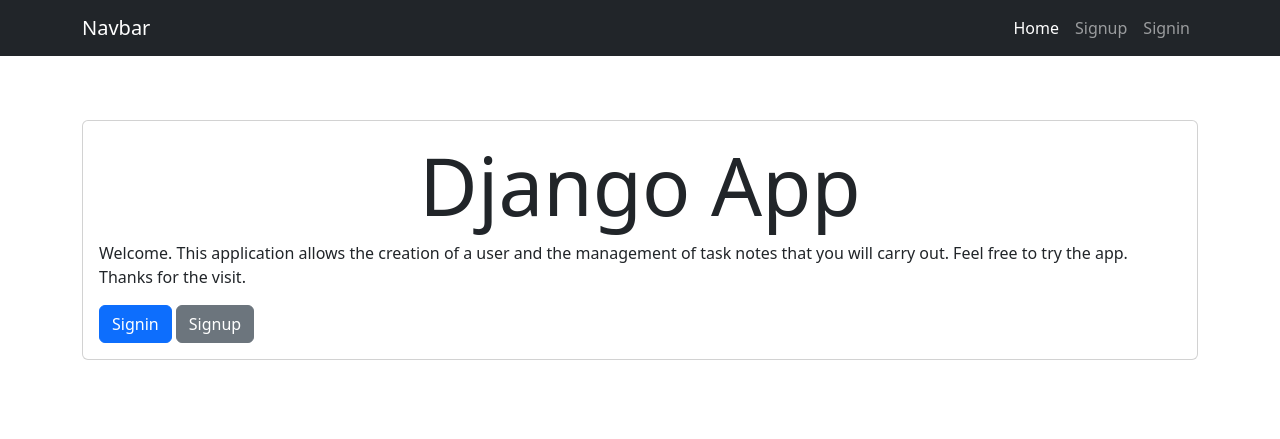
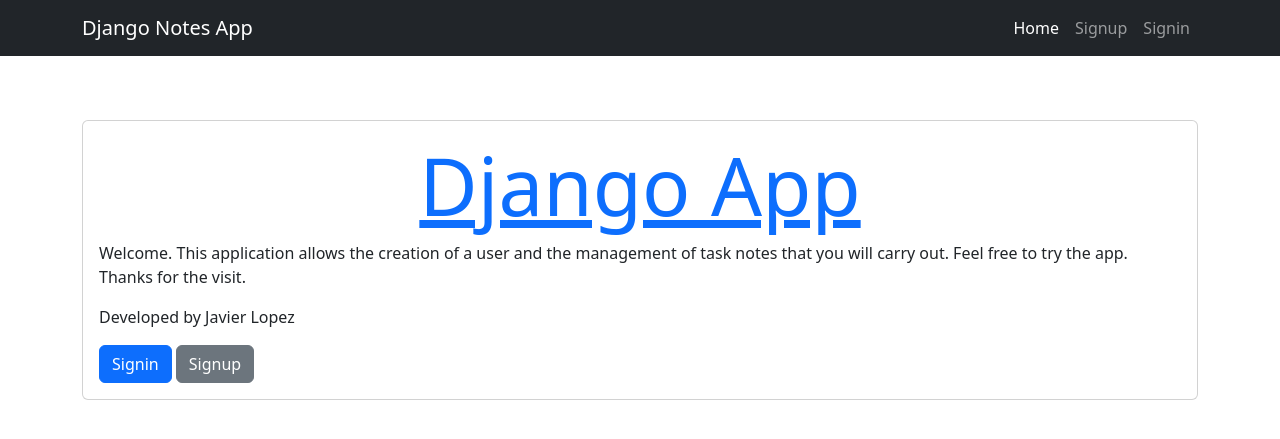
Before and after one commit to Jableed43/crud-django, a Django app: page / in a window 1280 px wide. Shown: the top 439 px of the page. Run offline with Django 4.2, Linux system fonts and the light colour scheme.

Commit message:
cambio en titulo principal

```diff
--- a/tasks/templates/base.html
+++ b/tasks/templates/base.html
@@ -11,7 +11,7 @@
 
     <nav class="navbar navbar-expand-lg bg-dark navbar-dark">
         <div class="container">
-          <a class="navbar-brand" href="#">Navbar</a>
+          <a class="navbar-brand" href="#">Django Notes App</a>
           <button class="navbar-toggler" type="button" data-bs-toggle="collapse" data-bs-target="#navbarNav" aria-controls="navbarNav" aria-expanded="false" aria-label="Toggle navigation">
             <span class="navbar-toggler-icon"></span>
           </button>
--- a/tasks/templates/home.html
+++ b/tasks/templates/home.html
@@ -4,10 +4,11 @@
 
 <main class="py-5 container">
     <section class="card card-body">
-        <h1 class="display-1 text-center">Django App</h1>
+        <a href="/"><h1 class="display-1 text-center">Django App</h1></a>
         <p>
             Welcome. This application allows the creation of a user and the management of task notes that you will carry out. Feel free to try the app. Thanks for the visit.
         </p>
+        <p>Developed by Javier Lopez</p>
         <div>
         <a class="btn btn-primary" href="/signin/">
             Signin
```
